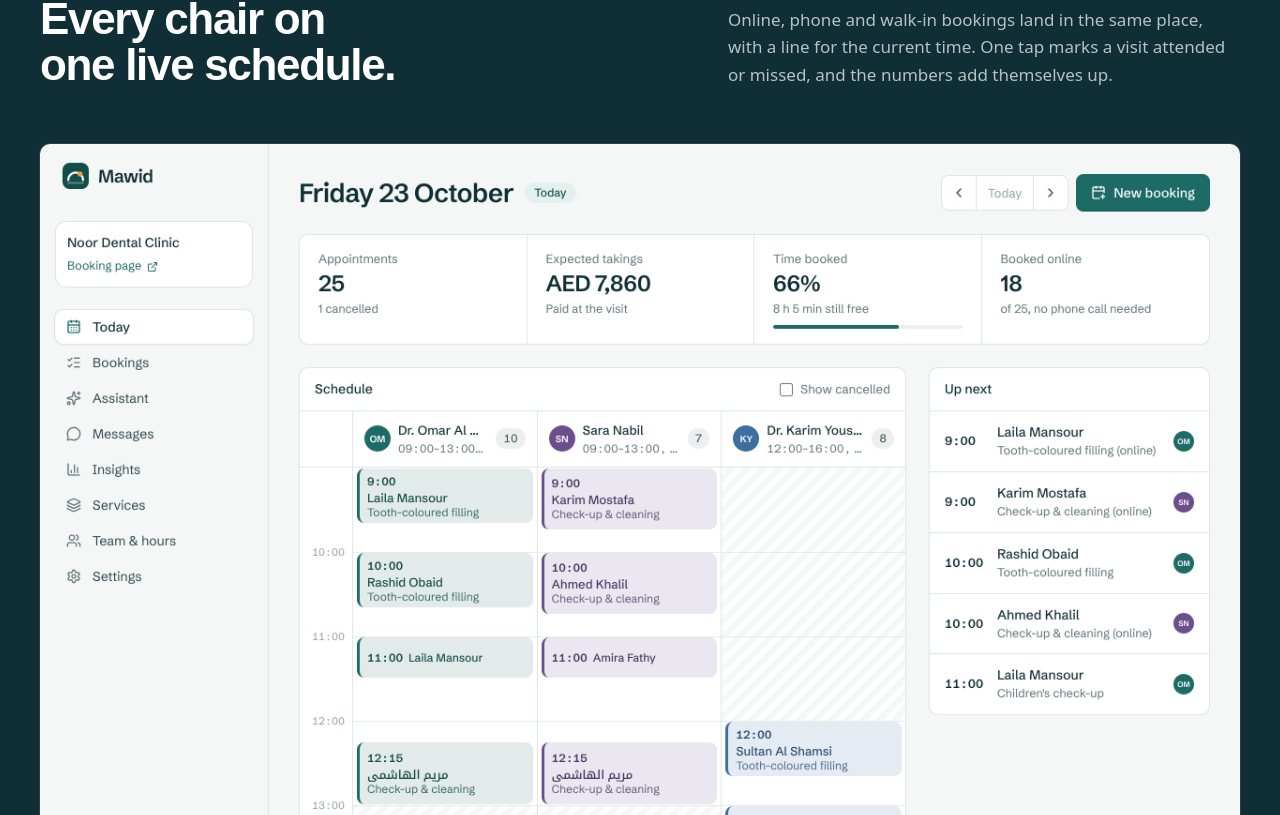
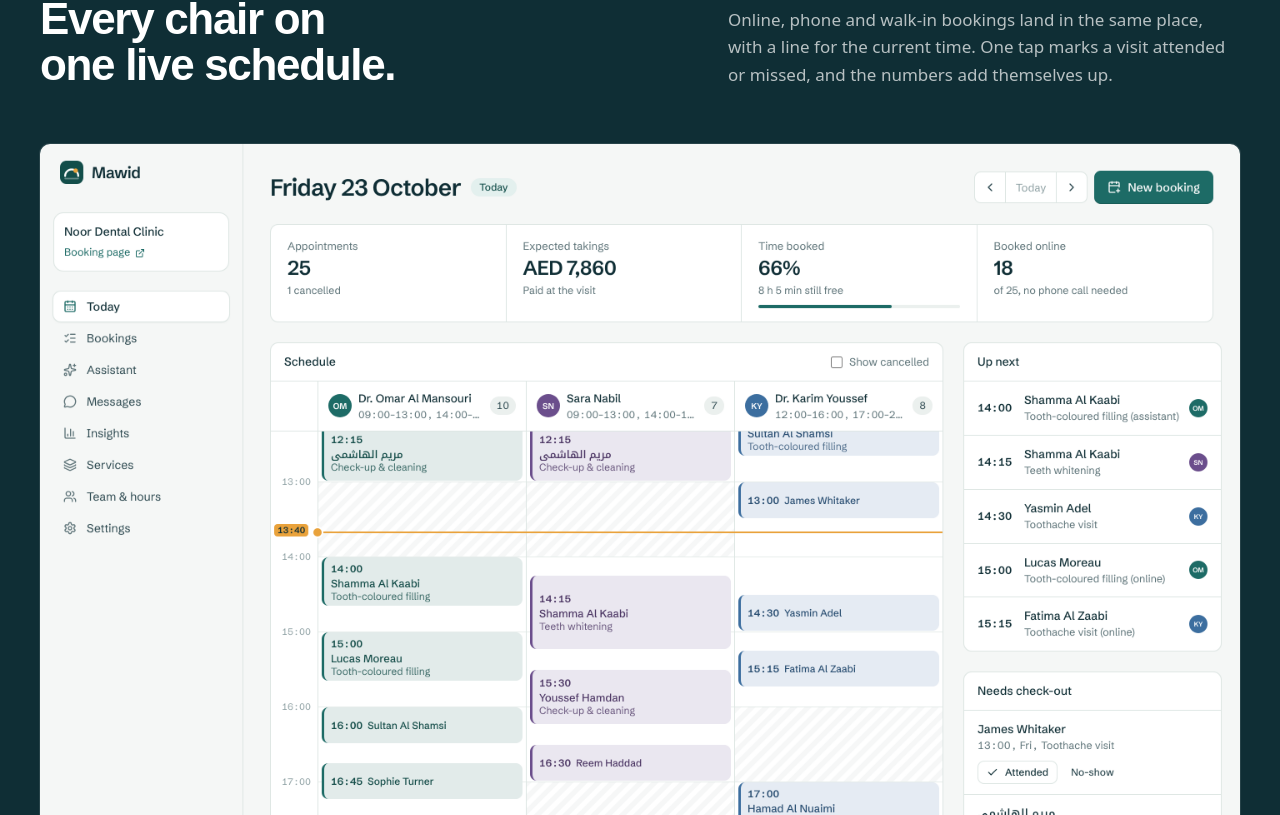
Before and after one commit to darkxgs/mawid, a Next.js app: page / in a window 1280 px wide. Shown: the part 3365-4180 px from the top of the page. Built offline with nearby package versions, Linux system fonts and the light colour scheme; no server answers.

Commit message:
Sharper Today screenshot on the landing page
Recaptured at 2x (2880x1800) with the now-line in view, served as the
original PNG instead of a recompressed copy so the UI text stays crisp.

```diff
--- a/src/app/dashboard/page.tsx
+++ b/src/app/dashboard/page.tsx
@@ -6,7 +6,7 @@ import { requireBusiness } from "@/server/auth";
 import { getCatalog } from "@/server/catalog";
 import { getDaySchedule, getNeedsCheckout } from "@/server/dashboard";
 import { kickSweep } from "@/server/jobs";
-import { isDateStr, localDate } from "@/lib/time";
+import { isDateStr, localDate, zonedToUtc } from "@/lib/time";
 
 export const metadata: Metadata = { title: "Today" };
 
@@ -22,8 +22,14 @@ async function Today({ searchParams }: PageProps<"/dashboard">) {
   await connection();
   const sp = await searchParams;
   const { db, business } = await requireBusiness();
-  const now = new Date();
+  let now = new Date();
   const today = localDate(now, business.timezone);
+  // Development only: ?at=HH:MM renders the day as it looks at that local time
+  // (used to capture product shots with the now-line in working hours).
+  if (process.env.NODE_ENV !== "production" && typeof sp.at === "string" && /^\d{2}:\d{2}$/.test(sp.at)) {
+    const [h, m] = sp.at.split(":").map(Number);
+    now = zonedToUtc(today, h * 60 + m, business.timezone);
+  }
   const date = isDateStr(sp.date) ? sp.date : today;
   const catalog = await getCatalog(db, business);
   const [schedule, checkout] = await Promise.all([
--- a/src/app/page.tsx
+++ b/src/app/page.tsx
@@ -185,9 +185,9 @@ export default function Home() {
             <Image
               src="/product/dashboard-today.png"
               alt="The Today screen: a timeline of appointments for three team members, with day totals above."
-              width={2560}
-              height={1640}
-              sizes="(min-width: 1280px) 1200px, 100vw"
+              width={2880}
+              height={1800}
+              unoptimized
               className="h-auto w-full"
             />
           </div>
```
Also changed, not shown: public/product/dashboard-today.png, 1 other file (tests, documents, lock files or other folders).
